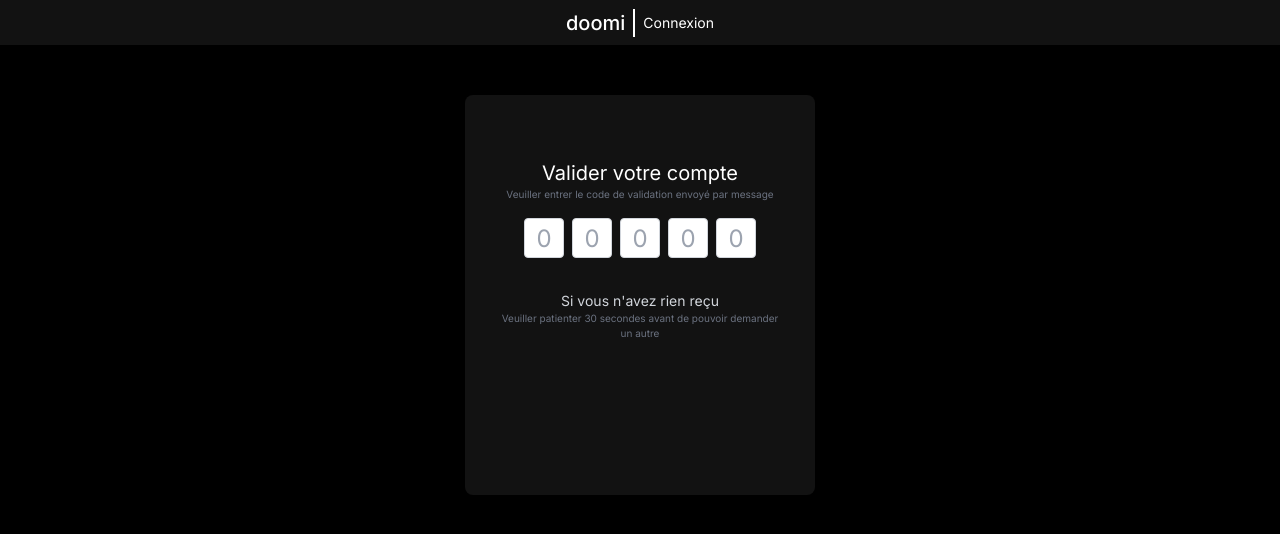
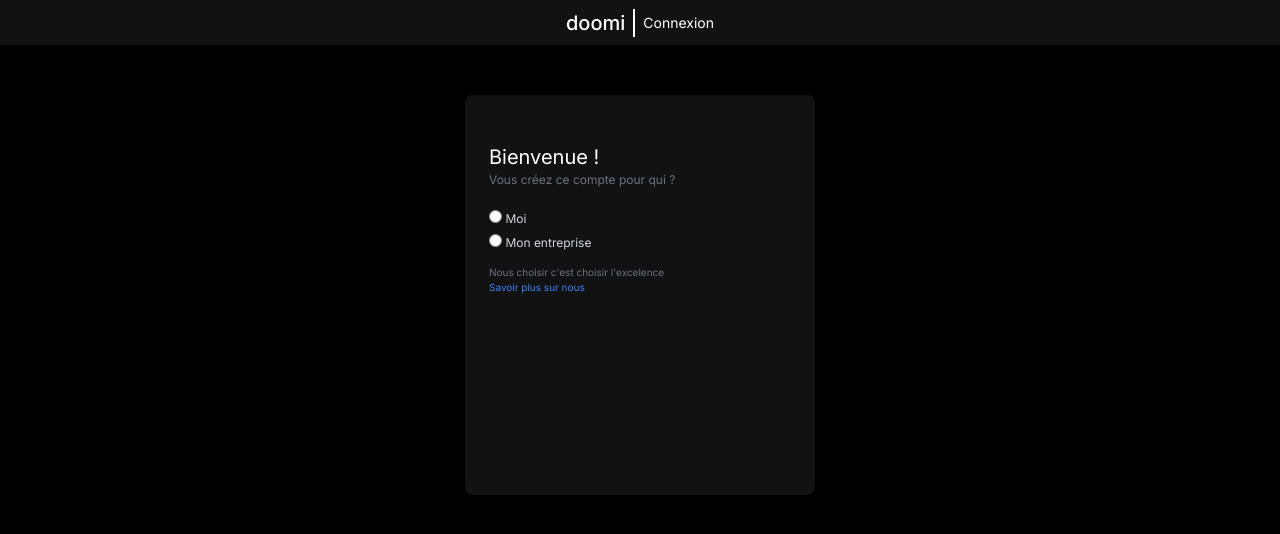
Before and after one commit to Jospin6/doomi, a Next.js app: page /inscription in a window 1280 px wide. Shown: the top 534 px of the page. Built offline with nearby package versions, Linux system fonts and the light colour scheme.

Commit message:
Add steps to display forms

```diff
--- a/src/app/(auth)/inscription/page.tsx
+++ b/src/app/(auth)/inscription/page.tsx
@@ -9,12 +9,36 @@ import { useState } from "react";
 
 export default function Inscription() {
 
+    const [step, setStep] = useState(1)
+
     return <div>
-
-        <VerifAccount/>
-
-
-        {/* <AuthComp>
+        {step != 4 && (
+            <AuthComp>
+                {step === 1 && (
+                    <div className="flex items-center h-full">
+                        <div className="pl-6">
+                            <div className='mb-4'>
+                                <p className='text-xl text-white'>Bienvenue !</p>
+                                <p className='text-[12px] text-gray-500'>Vous créez ce compte pour qui ? </p>
+                            </div>
+                            <div>
+                                <Radiobox id="personal" label="Moi" />
+                                <Radiobox id="personal" label="Mon entreprise" />
+                            </div>
+                            <div className="text-[10px] mt-3">
+                                <p className="text-gray-500"> Nous choisir c'est choisir l'excelence</p>
+                                <span className="text-blue-500">Savoir plus sur nous</span>
+                            </div>
+                        </div>
+                    </div>
+                )}
+                {step === 2 && (
+                    <div className="px-4 pt-[80px]">
+                        <SelectInput id="address" label="Ville (ou village)" name="Address" />
+                        <MainButton text="Continuer" className="w-full py-[5px] mt-4" />
+                    </div>
+                )}
+                {step === 3 && (
                     <div className="px-4 pb-4">
                         <Input
                             id='username'
@@ -51,31 +75,12 @@ export default function Inscription() {
                         </p>
                         <MainButton text="S'inscrire" className="w-full py-[5px] mt-4" />
                     </div>
-        </AuthComp> */}
+                )}
+            </AuthComp>
+        )}
 
-        {/* <AuthComp>
-            <div className="px-4 pt-[80px]">
-                <SelectInput id="address" label="Ville (ou village)" name="Address" />
-                <MainButton text="Continuer" className="w-full py-[5px] mt-4" />
-            </div>
-        </AuthComp> */}
-        {/* <AuthComp>
-            <div className="flex items-center h-full">
-                <div className="pl-6">
-                    <div className='mb-4'>
-                        <p className='text-xl text-white'>Bienvenue !</p>
-                        <p className='text-[12px] text-gray-500'>Vous créez ce compte pour qui ? </p>
-                    </div>
-                    <div>
-                        <Radiobox id="personal" label="Moi" />
-                        <Radiobox id="personal" label="Mon entreprise" />
-                    </div>
-                    <div className="text-[10px] mt-3">
-                        <p className="text-gray-500"> Nous choisir c'est choisir l'excelence</p>
-                        <span className="text-blue-500">Savoir plus sur nous</span>
-                    </div>
-                </div>
-            </div>
-        </AuthComp> */}
+        {step === 4 && (
+            <VerifAccount />
+        )}
     </div>
 }
```
Lines whose indentation alone changed are shown as unchanged.
